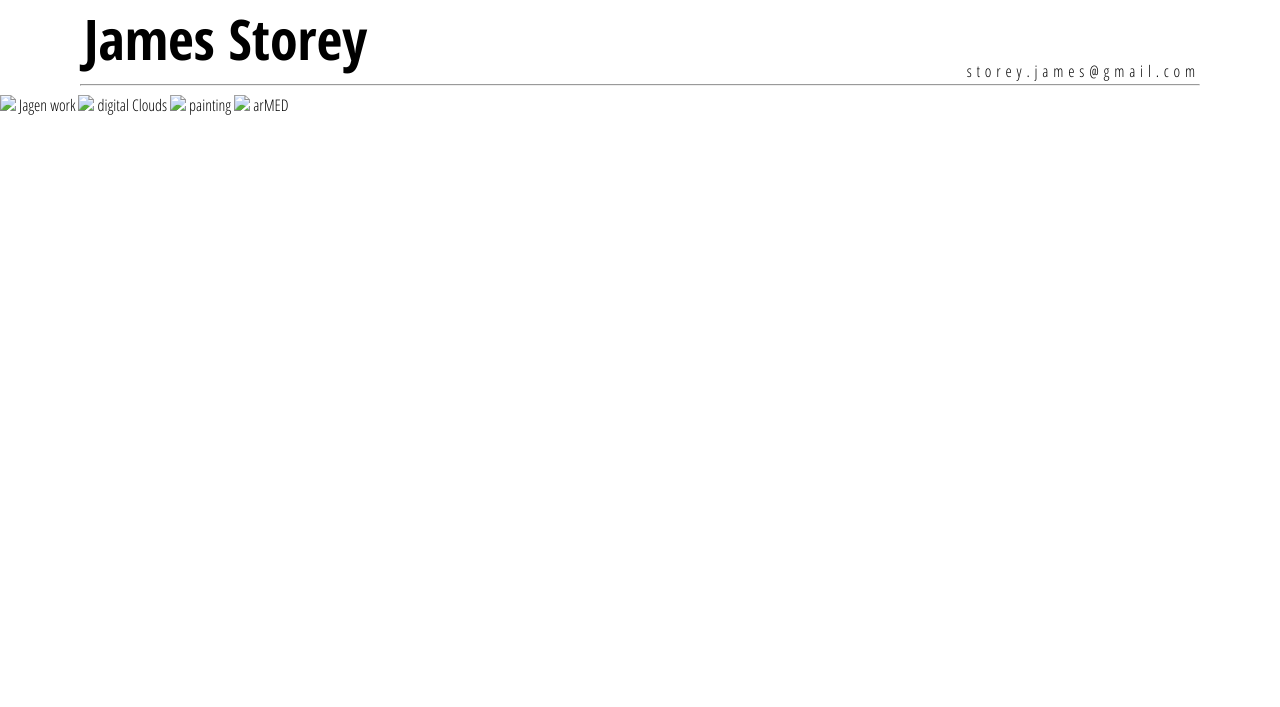
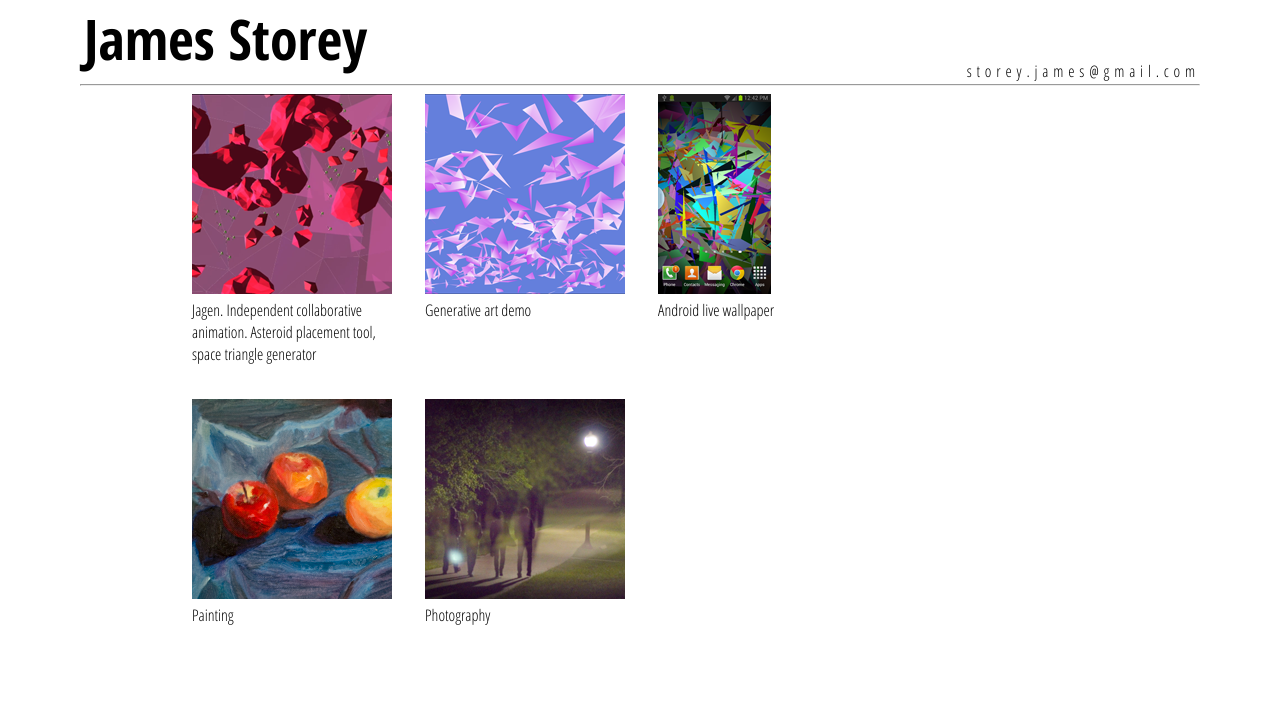
Before and after one commit to james-storey/portfolioWebsite, a plain HTML site: page images.html in a window 1280 px wide. Drawn offline with Linux system fonts and the light colour scheme.

Commit message:
added content to images

```diff
--- a/images.html
+++ b/images.html
@@ -11,18 +11,23 @@
 	    <span class="header"><a href="index.html" style="color: #000; text-decoration: none;"><b>James Storey</b></a></span>
 	    <span class="contact"> <span class="changedirection">moc.liamg@semaj.yerots</span> </span>
 	    <hr />
+	    <div class="bar">
 
-	    <span class="contentImage">
-	    	<img src="Jagen.png"> Jagen work </img>
-	    </span>
-	    <span class="contentImage">
-	    	<img src="digitalClouds.png"> digital Clouds </img>
-	    </span>
-	    <span class="contentImage">
-	    	<img src="painting.png"> painting </img>
-	    </span>
-	    <span class="contentImage">
-	    	<img src="arMED.png"> arMED </img>
-	    </span>
+		    <span class="imageContent">
+		    	<img src="jagen.png" /><div>Jagen. Independent collaborative animation. Asteroid placement tool, space triangle generator</div>
+		    </span>
+		    <span class="imageContent">
+		    	<img src="digitalClouds.png" /><div> Generative art demo </div>
+		    </span>
+		    <span class="imageContent">
+		    	<img src="livewallpaper.png" /><div> Android live wallpaper</div>
+		    </span>
+		    <span class="imageContent">
+		    	<img src="painting.png"/><div>Painting </div>
+		    </span>
+		    <span class="imageContent">
+		    	<img src="comp3_crop.png"/><div>Photography </div>
+		    </span>
+		</div>
 	</body>
 </html>
```
Also changed, not shown: comp3_crop.png (added), digitalClouds.png (added), jagen.png (added), jagen_full.png (added), livewallpaper.png (added), obp_shawl.png (added), painting.png (added).
